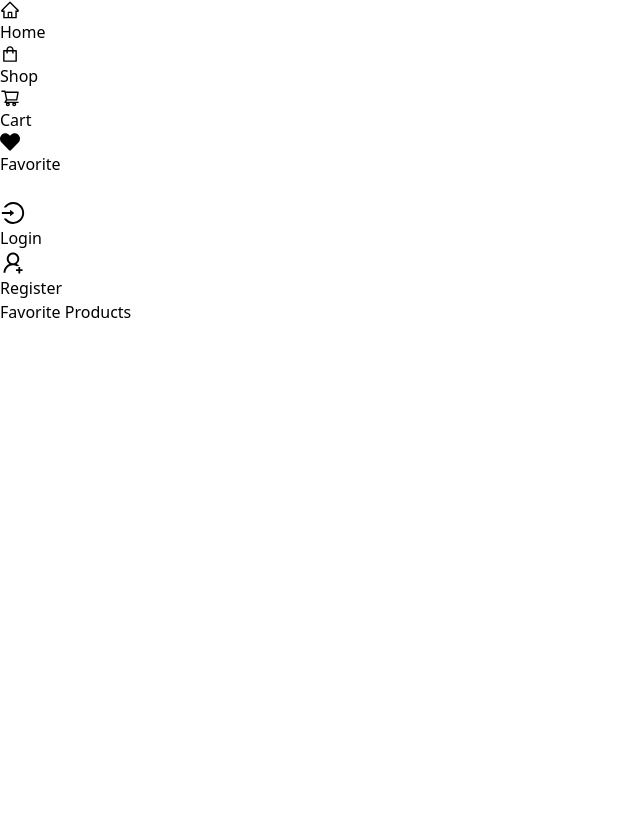
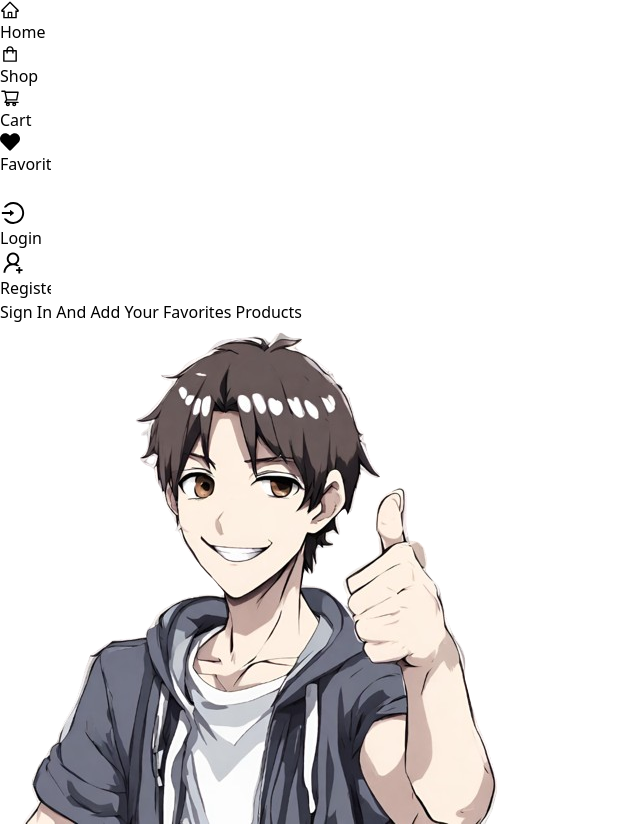
Before and after one commit to javiwebjr/VirtualShopElSalvador, a React (Vite) app in the folder frontend/: page /favorites in a window 1280 px wide. Shown: the whole page, without its empty margins (0-640 px from the left). Before the commit the page ends 800 px from the top, so only its background shows below. Built offline with nearby package versions, Linux system fonts and the light colour scheme.

Commit message:
Minor view changes, navigation navbar only for some pages

```diff
--- a/frontend/src/App.jsx
+++ b/frontend/src/App.jsx
@@ -7,7 +7,6 @@ function App() {
   return (
     <>
       <ToastContainer/>
-      <Navigation/>
       <main className="">
         <Outlet/>
       </main>
--- a/frontend/src/Home.jsx
+++ b/frontend/src/Home.jsx
@@ -5,6 +5,7 @@ import Loader from './components/Loader';
 import Header from './components/Header';
 import Message from './components/Message';
 import Product from './pages/products/Product';
+import Navigation from './pages/auth/Navigation';
 
 const Home = () => {
     const {keyword} = useParams();
@@ -12,6 +13,7 @@ const Home = () => {
 
     return (
         <>
+            <Navigation/>
             {!keyword ? <Header/> : null}
             {isLoading ? (<Loader/>) : isError ? (<Message variant='danger'>
                 {isError?.data.message || isError.error}
--- a/frontend/src/pages/admin/AllProducts.jsx
+++ b/frontend/src/pages/admin/AllProducts.jsx
@@ -4,12 +4,15 @@ import moment from 'moment';
 import {useAllProductsQuery} from '../../redux/api/productApiSlice';
 import AdminMenu from './AdminMenu';
 import Loader from '../../components/Loader';
+import Navigation from '../auth/Navigation';
 
 const AllProducts = () => {
     const {data: products, isLoading, isError} = useAllProductsQuery();
     if(isLoading)return <Loader/>
     if(isError)return <div>Error Loading Products</div>
     return (
+        <>
+        <Navigation/>
         <div className='bg-gradient-to-tr from-slate-900 via-purple-900 to-slate-900'>
             <div className="flex flex-col md:flex-row justify-center items-center">
                 <div className="p-3">
@@ -62,6 +65,7 @@ const AllProducts = () => {
                 </div>
             </div>
         </div>
+        </>
     )
 }
 
--- a/frontend/src/pages/admin/CategoryList.jsx
+++ b/frontend/src/pages/admin/CategoryList.jsx
@@ -8,6 +8,7 @@ import { useCreateCategoryMutation,
 import CategoryForm from '../../components/CategoryForm';
 import Modal from '../../components/Modal';
 import AdminMenu from './AdminMenu';
+import Navigation from '../auth/Navigation';
 
 const CategoryList = () => {
     const {data: categories} = useFetchCategoriesQuery();
@@ -85,6 +86,8 @@ const CategoryList = () => {
 
 
     return (
+        <>
+        <Navigation/>
         <div className='ml-[10rem] flex flex-col md:flex-row'>
             <AdminMenu/>
             <div className="md:w-3/4 p-3">
@@ -123,6 +126,7 @@ const CategoryList = () => {
                 </Modal>
             </div>
         </div>
+        </>
     )
 }
 
--- a/frontend/src/pages/admin/ProductList.jsx
+++ b/frontend/src/pages/admin/ProductList.jsx
@@ -8,6 +8,7 @@ import {useFetchCategoriesQuery} from '../../redux/api/categoryApiSlice';
 import {toast} from 'react-toastify';
 import AdminMenu from './AdminMenu';
 import { useFetchSubCategoriesQuery } from '../../redux/api/subCategoryApiSlice';
+import Navigation from '../auth/Navigation';
 
 const ProductList = () => {
     const {data: categories} = useFetchCategoriesQuery();
@@ -76,6 +77,8 @@ const ProductList = () => {
     }
 
     return (
+        <>
+        <Navigation/>
         <div className='h-[100vh] bg-[radial-gradient(ellipse_at_top_left,_var(--tw-gradient-stops))] from-indigo-200 via-slate-600 to-indigo-200'>
             <div className="flex flex-col justify-center items-center md:flex-row">
                 <AdminMenu/>
@@ -179,6 +182,7 @@ const ProductList = () => {
                 </div>
             </div>
         </div>
+        </>
     )
 }
 
--- a/frontend/src/pages/admin/ProductUpdate.jsx
+++ b/frontend/src/pages/admin/ProductUpdate.jsx
@@ -11,6 +11,7 @@ import {toast} from 'react-toastify';
 import AdminMenu from './AdminMenu';
 import { useFetchSubCategoriesQuery } from '../../redux/api/subCategoryApiSlice';
 import Loader from '../../components/Loader';
+import Navigation from '../auth/Navigation';
 
 const ProductUpdate = () => {
     const params = useParams();
@@ -124,6 +125,8 @@ const ProductUpdate = () => {
 
 
     return (
+        <>
+        <Navigation/>
         <div className='overflow-hidden sm:mx-[0] bg-[radial-gradient(ellipse_at_bottom_right,_var(--tw-gradient-stops))] from-slate-900 via-purple-900 to-slate-900'>
             <div className="flex flex-col md:flex-row justify-center items-center">
                 <AdminMenu/>
@@ -242,6 +245,7 @@ const ProductUpdate = () => {
                 </div>
             </div>
         </div>
+        </>
     )
 }
 
--- a/frontend/src/pages/admin/UserList.jsx
+++ b/frontend/src/pages/admin/UserList.jsx
@@ -5,6 +5,7 @@ import {toast} from 'react-toastify';
 import Message from '../../components/Message'
 import { useGetUsersQuery, useDeleteUserMutation, useUpdateUserMutation } from '../../redux/api/usersApiSlice';
 import AdminMenu from './AdminMenu';
+import Navigation from '../auth/Navigation';
 
 const UserList = () => {
     const {data: users, refetch, isLoading, error} = useGetUsersQuery();
@@ -45,7 +46,8 @@ const UserList = () => {
         refetch();
     }, [refetch]);
     return (
-        // background-image: linear-gradient(to top, #fff1eb 0%, #ace0f9 100%);
+        <>
+        <Navigation/>
         <div className='p-4 m-auto w-[100vw] h-[100vh] bg-[conic-gradient(at_top_left,_var(--tw-gradient-stops))] from-orange-400 to-sky-400'>
             <h1 className='text-2xl font-semibold mb-4 text-black ml-[10rem]'>Users</h1>
             {isLoading ? (<Loader/>) : error ?
@@ -115,6 +117,7 @@ const UserList = () => {
                 </div>
             )}
         </div>
+        </>
     )
 }
 
--- a/frontend/src/pages/auth/Login.jsx
+++ b/frontend/src/pages/auth/Login.jsx
@@ -36,7 +36,15 @@ const Login = () => {
         <>
             <section className='flex flex-wrap w-[100vw] h-[100vh] bg-[url(https://images.unsplash.com/photo-1679136342027-cfec22cc22c2?q=80&w=2071&auto=format&fit=crop&ixlib=rb-4.0.3&ixid=M3wxMjA3fDB8MHxwaG90by1wYWdlfHx8fGVufDB8fHx8fA%3D%3D)] bg-cover'>
                 <div className="w-[40%] pl-[10rem] pt-10">
-                    <h1 className='text-2xl font-semibold mb-4'>Sign In</h1>
+                    <div className='flex items-center justify-between'>
+                        <h2 className='text-2xl font-semibold mb-4'>Sign In</h2>
+                        <h1 className='text-4xl ml-20 font-bold hover:translate-x-2 transition-all'>
+                            <Link to='/'>
+                                Hey Boss El Salvador!
+                                <span className='text-sm font-light text-slate-800'>shop now</span>
+                            </Link>
+                        </h1>
+                    </div>
                     <form onSubmit={submitHandler} className='container w-[40rem]' method='POST'>
                         <div className='my-[2rem]'>
                             <label htmlFor="email" className='block text-black text-lg'>Email</label>
--- a/frontend/src/pages/auth/Register.jsx
+++ b/frontend/src/pages/auth/Register.jsx
@@ -45,7 +45,17 @@ const Register = () => {
     return (
         <section className='flex flex-wrap w-[100vw] h-[100vh] bg-[url(https://images.unsplash.com/photo-1679136341718-1d1917b7f921?q=80&w=2071&auto=format&fit=crop&ixlib=rb-4.0.3&ixid=M3wxMjA3fDB8MHxwaG90by1wYWdlfHx8fGVufDB8fHx8fA%3D%3D)] bg-cover bg-center'>
             <div className="w-[40%] pl-[10rem] pt-10">
-                <h1 className="text-2xl font-semibold mb-4 text-white">Register</h1>
+                    <div className='flex items-center justify-between'>
+                        <h2 className='text-2xl font-semibold mb-4 text-slate-200'>
+                            Register
+                        </h2>
+                        <h1 className='text-4xl font-bold hover:translate-x-2 transition-all text-slate-200'>
+                            <Link to='/'>
+                                Hey Boss El Salvador!
+                                <span className='text-sm font-light text-slate-300'>shop now</span>
+                            </Link>
+                        </h1>
+                    </div>
                 <form onSubmit={submitHandler} className="container w-[40rem]">
                     <div className="my-[2rem]">
                         <label htmlFor="username" className='block text-lg font-medium text-white'>Username</label>
--- a/frontend/src/pages/products/Favorites.jsx
+++ b/frontend/src/pages/products/Favorites.jsx
@@ -2,15 +2,23 @@ import React from 'react'
 import {useSelector} from 'react-redux';
 import {selectFavoriteProduct} from '../../redux/features/favorites/favoriteSlice';
 import Product from './Product';
+import Navigation from '../auth/Navigation';
 
 const Favorites = () => {
     const favorites = useSelector(selectFavoriteProduct);
+    const {userInfo} = useSelector(state => state.auth);
     return (
         <>
+            <Navigation/>
             <div className='container ml-[10rem] flex'>
-                <h2 className="text-3xl font-bold mt-10">
-                    Favorite Products
-                </h2>
+                <div className='flex flex-col items-center justify-center m-auto'>
+                    <h2 className="text-3xl font-bold mt-10 text-center">
+                        {userInfo ? 'Favorite Products' : 'Sign In And Add Your Favorites Products'}
+                    </h2>
+                    {!userInfo && (
+                        <img src="/thumbs.png" alt="" className='w-[300px] h-[300px] mt-10'/>
+                    )}
+                </div>
             </div>
             <div className="flex flex-wrap">
                 {favorites.map(product => (
--- a/frontend/src/pages/user/Profile.jsx
+++ b/frontend/src/pages/user/Profile.jsx
@@ -5,6 +5,7 @@ import Loader from '../../components/Loader';
 import { setCredentials } from '../../redux/features/auth/authSlice';
 import { Link } from 'react-router-dom';
 import { useProfileMutation } from '../../redux/api/usersApiSlice';
+import Navigation from '../auth/Navigation';
 
 const Profile = () => {
     const [username, setUsername] = useState("");
@@ -46,6 +47,8 @@ const Profile = () => {
     }
 
     return (
+        <>
+        <Navigation/>
         <div className='mx-auto p-4 w-[100vw] h-[100vh] bg-[radial-gradient(ellipse_at_top_right,_var(--tw-gradient-stops))] from-orange-400 to-sky-400'>
             <div className="flex flex-col justify-center items-center md:flex md:space-x-4 mt-[10rem]">
                 <h2 className='text-2xl font-semibold mb-4'>Update Profile</h2>
@@ -96,6 +99,7 @@ const Profile = () => {
                 {isLoading && <Loader/>}
             </div>
         </div>
+        </>
     )
 }
 
```
Also changed, not shown: frontend/public/thumbs.png (added).
